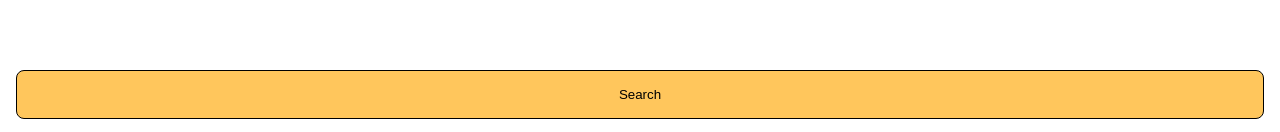
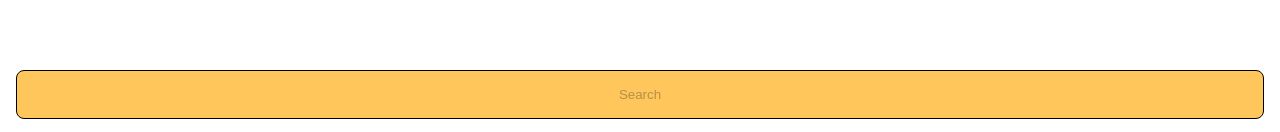
Before and after one commit to Mia-Salazar/dragon-ball-characters, a React (Vite) app: page /search in a window 1280 px wide. Shown: the part 665-797 px from the top of the page. Built offline with nearby package versions, Linux system fonts and the light colour scheme.

Commit message:
Add disabled to button

```diff
--- a/src/app/index.css
+++ b/src/app/index.css
@@ -1,5 +1,6 @@
 :root {
   --main-color: #ffc65c;
+  --main-color-ligth: #fdd181;
   width: 100%;
   font-family: system-ui, Avenir, Helvetica, Arial, sans-serif;
 }
--- a/src/domain/button.ts
+++ b/src/domain/button.ts
@@ -1,3 +1,4 @@
 export interface ButtonProps {
+    isDisabled: boolean;
     text: string;
 }
--- a/src/presentation/components/Button/Button.css
+++ b/src/presentation/components/Button/Button.css
@@ -8,3 +8,7 @@
     border-radius: 8px;
     background-color: var(--main-color);
 }
+
+.button:disabled{
+    background-color: var(#fdd181)
+}
--- a/src/presentation/components/Button/Button.tsx
+++ b/src/presentation/components/Button/Button.tsx
@@ -1,9 +1,9 @@
 import type { ButtonProps } from '../../../domain/button';
 import './Button.css'
 
-const Button = ({ text }: ButtonProps) => {
+const Button = ({ isDisabled, text }: ButtonProps) => {
   return (
-    <button className="button">{text}</button>
+    <button disabled={isDisabled} className="button">{text}</button>
   );
 };
 
--- a/src/presentation/pages/Home/Home.tsx
+++ b/src/presentation/pages/Home/Home.tsx
@@ -7,6 +7,7 @@ import './Home.css'
 const Home = () => {
     const navigate = useNavigate();
     const [form, setForm] = useState({name: '', from: undefined, to: undefined})
+    const buttonIsDisabled = !form.name && !form.from && !form.to
 
     const handleChange = (event: React.ChangeEvent<HTMLInputElement>) => {
         const { name, value } = event.target;
@@ -22,6 +23,8 @@ const Home = () => {
         navigate(`/results?name=${form.name}&from=${form.from}&to=${form.to}`);
     };
 
+    console.log(!form.name, !form.from,  !form.to, form)
+
     return (
         <Layout>
             <h2>What Dragon Ball character are you looking for?</h2>
@@ -31,7 +34,7 @@ const Home = () => {
                     <Input type="number" id="from" placeholder="From" text="Search by ki" value={form.from} onChange={handleChange} />
                     <Input type="number" hasLabel={false} id="to" placeholder="To" text="Search by ki" value={form.to} onChange={handleChange} />
                 </div>
-                <Button text="Search" />
+                <Button isDisabled={buttonIsDisabled} text="Search" />
             </form>
         </Layout>
     );
```
